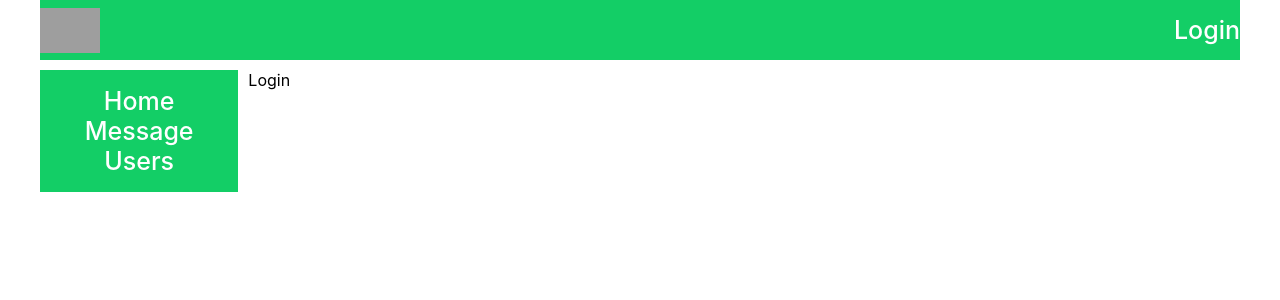
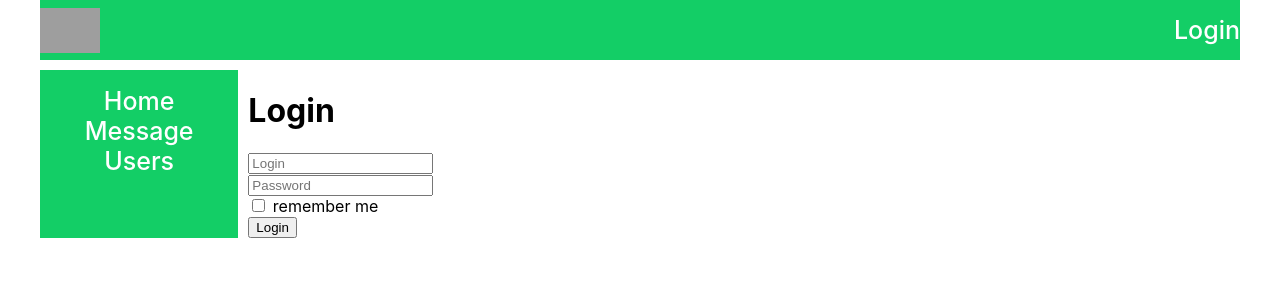
Before and after one commit to Habrhammer/react_start_project, a React (Create React App) app: page /login in a window 1280 px wide. Shown: the top 300 px of the page. Built offline with nearby package versions, Linux system fonts and the light colour scheme; no server answers; grey boxes are pictures that could not be loaded.

Commit message:
75 redux-form

```diff
--- a/package.json
+++ b/package.json
@@ -13,6 +13,7 @@
     "react-router-dom": "^5.3.0",
     "react-scripts": "4.0.3",
     "redux": "^4.1.2",
+    "redux-form": "^8.3.8",
     "redux-thunk": "^2.4.0",
     "web-vitals": "^1.1.2"
   },
--- a/src/components/Login/Login.jsx
+++ b/src/components/Login/Login.jsx
@@ -1,11 +1,36 @@
 import React from 'react';
+import {Field, reduxForm} from "redux-form";
 
-function Login(props) {
-   return (
-      <div>
-         Login
-      </div>
-   );
+const LoginForm = (props) => {
+    return (
+        <form onSubmit={props.handleSubmit}>
+            <div>
+                <Field placeholder={"Login"} name={"login"} component={"input"}/>
+            </div>
+            <div>
+                <Field placeholder={"Password"} name={"password"} component={"input"}/>
+            </div>
+            <div>
+                <Field component={"input"} name={"rememberMe"} type={"checkbox"}/> remember me
+            </div>
+            <div>
+                <button>Login</button>
+            </div>
+        </form>
+    )
+}
+
+const LoginReduxForm =  reduxForm({form: 'login'})(LoginForm)
+
+const Login = (props) => {
+    const onSubmit = (formData) => {
+        console.log(formData);
+    }
+
+    return <div>
+        <h1>Login</h1>
+        <LoginReduxForm onSubmit={onSubmit} />
+    </div>
 }
 
 export default Login;
--- a/src/redux/redux-store.js
+++ b/src/redux/redux-store.js
@@ -5,6 +5,7 @@
 import { usersReducer } from "./users-reducer";
 import { authReducer }  from "./auth-reducer";
 import thunkMiddleware from "redux-thunk";
+import { reducer as formReducer } from 'redux-form'
 
 let reducers = combineReducers({
   profilePage: profileReducer,
@@ -12,6 +13,8 @@
   sidebar: sidebarReducer,
   usersPage: usersReducer,
   auth: authReducer,
+  auth: authReducer,
+  form: formReducer
 });
 
 let store = createStore(reducers,applyMiddleware(thunkMiddleware));
```
Also changed, not shown: 1 other file (tests, documents, lock files or other folders).
